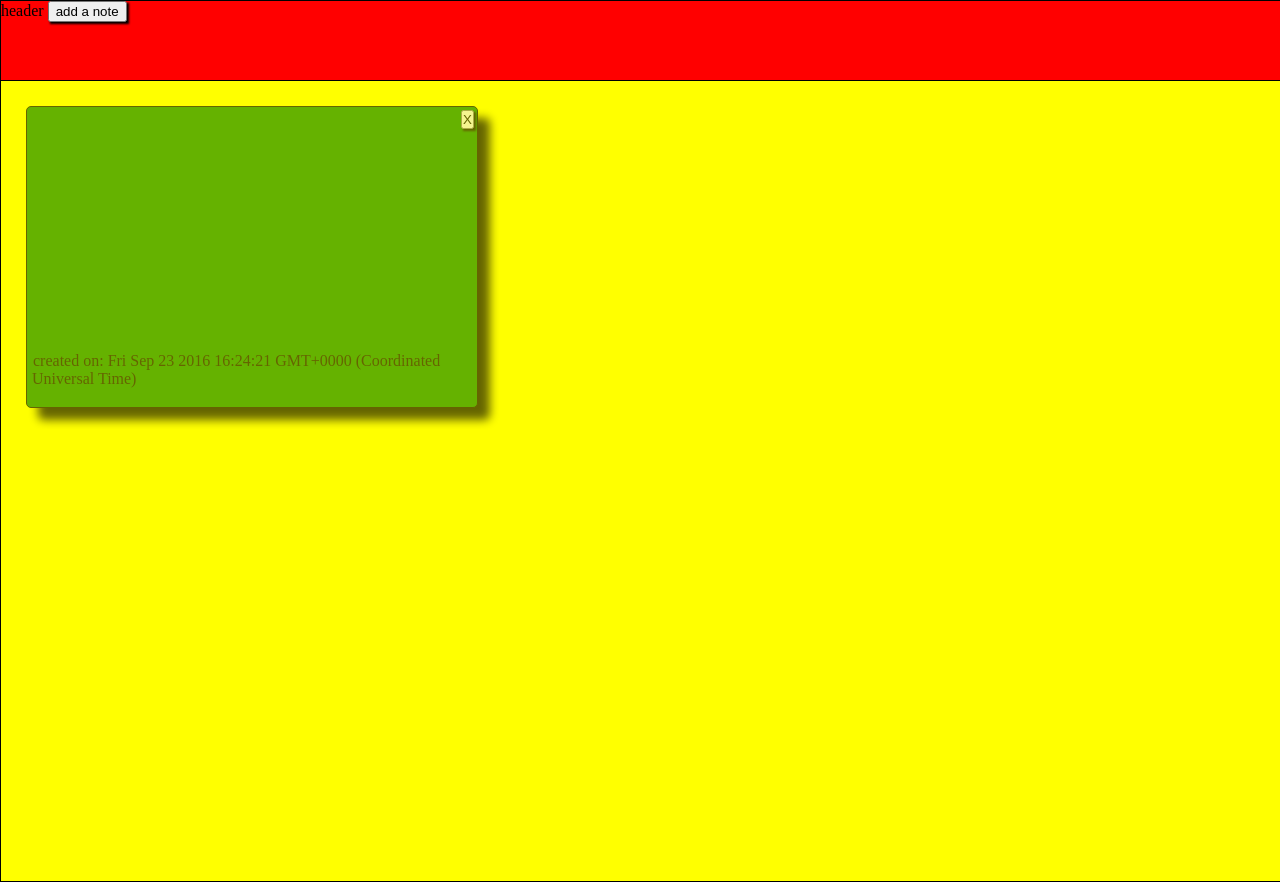
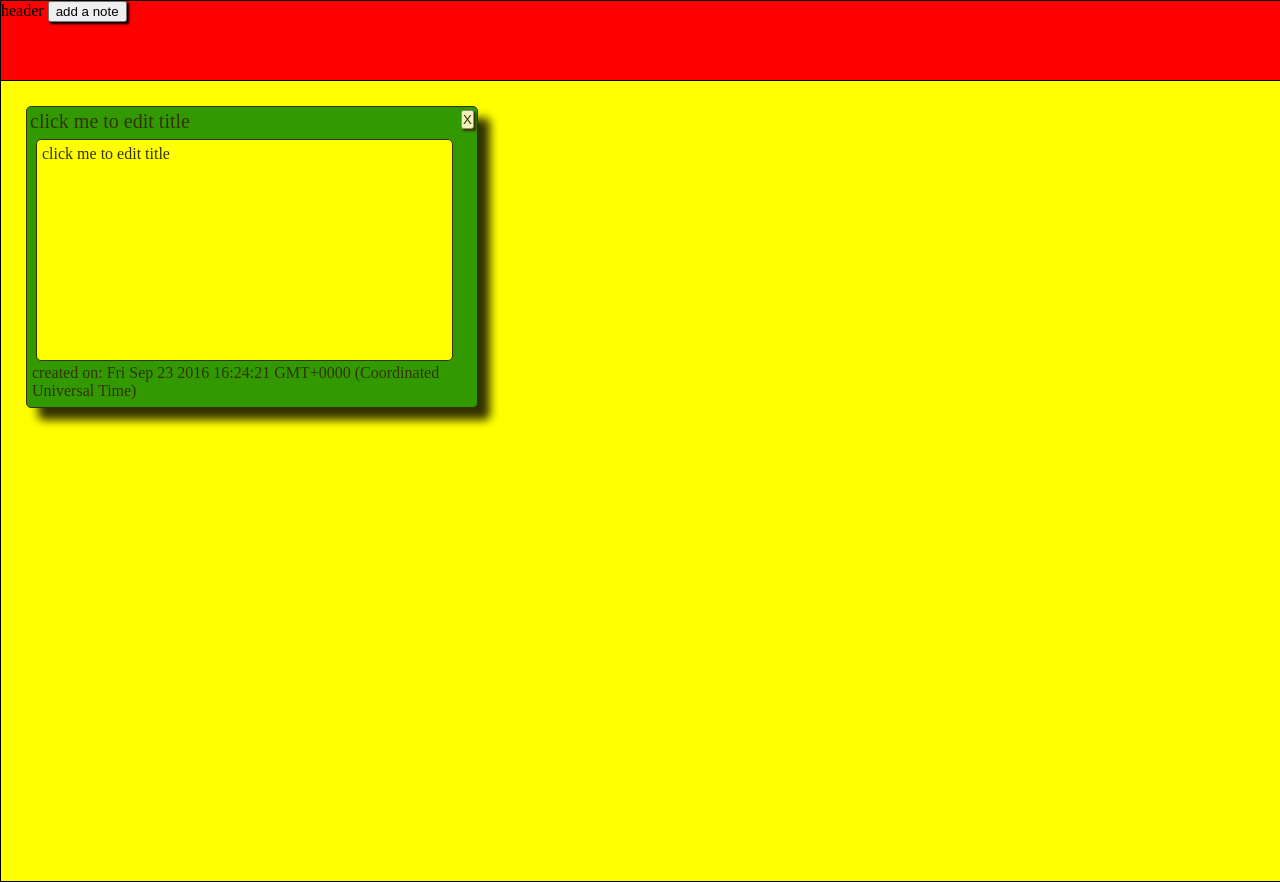
Before and after one commit to donovankg/toNote, a plain HTML site: page index.html in a window 1280 px wide. Both pictures are taken after a click on the button "add a note". Drawn offline with Linux system fonts and the light colour scheme.

Commit message:
edited CSS files and added edit date

```diff
--- a/css/style.css
+++ b/css/style.css
@@ -11,6 +11,7 @@ textarea.contentInput{
 	float: left;
 	width: 500px;
 	height: 250px;
+	opacity: .5;
 }
 .titleInput{
 	border-radius: 3px;
@@ -78,11 +79,17 @@ article{
 
 }
 .noteContent{
-	margin: 0px 3px 3px 3px;
+	margin: 3px 2% 3px 2%;
 	float: left;
 	text-align: left;
 	pointer-events: none;
-	width: 380px;
+	width: 90%;
+	height: 70%;
+	background: yellow;
+	border-radius: 5px;
+	border: black solid 1px;
+	padding: 5px;
+
 }
 
 .written{
@@ -105,13 +112,13 @@ button:hover{
 	background-color: green;
 	overflow: auto;
 	animation: fadeIn 2s;
-	opacity: .6;
+	opacity: .8;
 	box-shadow: 12px 12px 10px black;
 }
 @keyframes fadeIn{
 	0%{opacity: 0;}
 	1%{box-shadow: 0px 0px 0px black;	}
-	50%{opacity: .6;}
+	50%{opacity: .8;}
 	100% {box-shadow: 12px 12px 10px black;	}
 }
 .selected{
@@ -139,12 +146,12 @@ button:hover{
 	border: black 1px solid;
 }
 .createDate{
-	margin: 5px;
-	position: relative;
-	top:80%;
+	margin: 0px 5px 0px 5px;
+	top:65%;
+	float: left;
 }
 .editDate{
-	margin: 5px;
-	position: relative;
-	top: 80%;
+	margin: 3px 0 0 5px;
+	top: 61%;
+	float: left;
 }
--- a/js/createNote.js
+++ b/js/createNote.js
@@ -22,8 +22,8 @@ define(function () {
 		newTitle.className = "noteTitle";
 		newTxt.className = "noteContent";
 		newX.innerHTML = "X";
-		newTitle.innerHTML = "";
-		newTxt.innerHTML= "";
+		newTitle.innerHTML = "click me to edit title";
+		newTxt.innerHTML= "click me to edit title";
 		newDate.innerHTML= "created on: "+getDate.toString();
 	}
 	return addNewNote;
--- a/js/script.js
+++ b/js/script.js
@@ -1,10 +1,7 @@
-//creates note
-requirejs(['js/createNote'],function(fromCreateNote){
-//	console.log(fromCreateNote);
+requirejs(['js/createNote','js/selected'],function(fromCreateNote, fromSlected){
 	var article = document.getElementsByTagName('article')[0];
 	var addBtn = document.getElementById('addBtn');
 	addBtn.addEventListener('click', fromCreateNote, false);
-
 //remove note
 var removeNote = function (event){
 	if(event.target.className=="xBtn"){
@@ -12,12 +9,4 @@ var removeNote = function (event){
 	}
 };
 article.addEventListener('click',removeNote, false);
-
 })
-
-//selects the note for edit
-requirejs(['js/selected'],function(fromSlected) {
-	console.log(fromSlected);
-})
-
-//edits the content of the selected target
--- a/js/selected.js
+++ b/js/selected.js
@@ -29,8 +29,8 @@ define(function () {
 			contentInput.className = "contentInput";
 			var title = event.target.childNodes[0].innerHTML;
 			inUse = true;
+		}
 	}
-}
 //		}else if(event.target.className=="addNote selected"){
 			//if(!event.target.className=="noteTitle"||!event.target.className=="noteContent"){
 //				event.target.className="addNote";
@@ -46,11 +46,8 @@ define(function () {
 			currentNote.className="addNote";
 			currentNote.appendChild(editDate);
 			editDate.className = "editDate";
-			editDate.innerHTML= "last editted: "+newEditDate.toString();
+			editDate.innerHTML= "last edited: "+newEditDate.toString();
 			inUse = false;
-
-
+		}
 	}
-		}
-
 });
```
